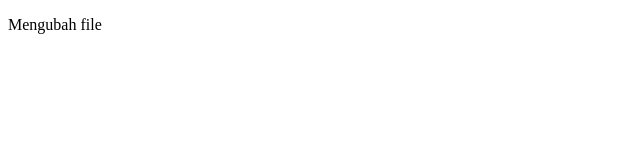
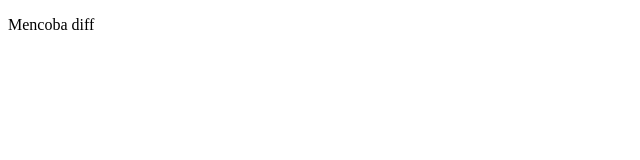
Before and after one commit to minons1/proyek-web, a plain HTML site: page index.html in a window 1280 px wide. Shown: the full height of the page, 0-640 px from the left. Drawn offline with Linux system fonts and the light colour scheme.

```diff
--- a/index.html
+++ b/index.html
@@ -4,6 +4,6 @@
     <title>Proyek-web</title>
 </head>
 <body>
-    <p>Mengubah file</p>
+    <p>Mencoba diff</p>
 </body>
 </html>
```
